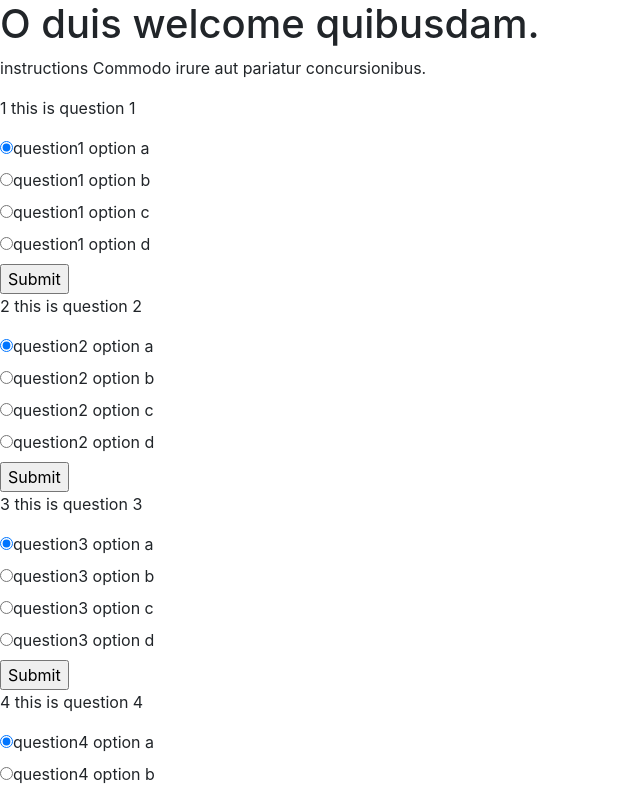
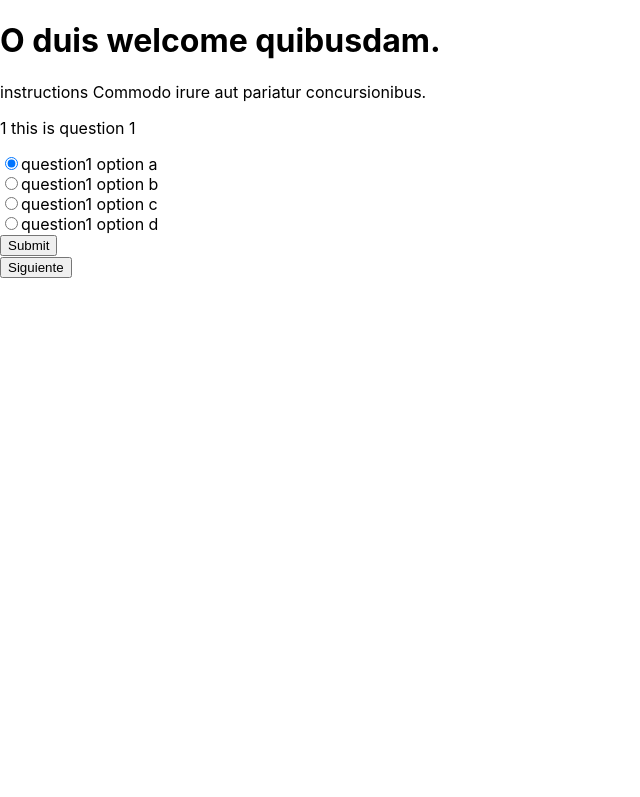
Before and after one commit to eddy-marcos/quiz-app, a React (Create React App) app: page / in a window 1280 px wide. Shown: the top 797 px of the page, without its empty margins (0-640 px from the left). Built offline with nearby package versions, Linux system fonts and the light colour scheme.

Commit message:
complete

```diff
--- a/package.json
+++ b/package.json
@@ -6,9 +6,7 @@
     "@testing-library/jest-dom": "^4.2.4",
     "@testing-library/react": "^9.5.0",
     "@testing-library/user-event": "^7.2.1",
-    "bootstrap": "^4.4.1",
     "react": "^16.13.1",
-    "react-bootstrap": "^1.0.1",
     "react-dom": "^16.13.1",
     "react-scripts": "3.4.1"
   },
--- a/public/index.html
+++ b/public/index.html
@@ -15,7 +15,6 @@
       user's mobile device or desktop. See https://developers.google.com/web/fundamentals/web-app-manifest/
     -->
     <link rel="manifest" href="%PUBLIC_URL%/manifest.json" />
-    <link rel="stylesheet" href= "https://maxcdn.bootstrapcdn.com/bootstrap/4.0.0/css/bootstrap.min.css">
     <!--
       Notice the use of %PUBLIC_URL% in the tags above.
       It will be replaced with the URL of the `public` folder during the build.
--- a/src/App.js
+++ b/src/App.js
@@ -9,11 +9,13 @@ class App extends React.Component {
     this.state = {
       quizes: [],
       checkedRadio: 'optionA',
-      result: ''
+      result: '',
+      activeQuestion: 1
     }
 
     this.updateRadioState = this.updateRadioState.bind(this);
     this.updateResult = this.updateResult.bind(this);
+    this.updateActiveQuestion = this.updateActiveQuestion.bind(this);
   }
 
   componentDidMount() {
@@ -34,9 +36,15 @@ class App extends React.Component {
     });
   }
 
+  updateActiveQuestion(question){
+    this.setState({
+     activeQuestion : question
+    });
+  }
+
   render(){
     return (
-      <>
+      <div className="container">
         <h1>O duis welcome quibusdam.</h1>
         <p>instructions Commodo irure aut pariatur concursionibus.</p>
         <RenderQuiz
@@ -45,8 +53,10 @@ class App extends React.Component {
           currentChecked={this.state.checkedRadio}
           currentResult={this.state.result}
           updateResult={this.updateResult}
+          activeItem={this.state.activeQuestion}
+          updateActiveItem={this.updateActiveQuestion}
           />
-      </>
+      </div>
     );
 
   }
--- a/src/RenderQuiz.js
+++ b/src/RenderQuiz.js
@@ -20,37 +20,43 @@ const RenderQuiz = (props) => {
       return false;
   }
 
+  const handleNext = () => {
+    if (props.activeItem < props.state.length) {
+      props.updateActiveItem(props.activeItem+1);
+    }
+  }
+
     return (
       props.state.map(d => {
           return(
-            <div key={d.question}>
+            <div key={d.question} style={{display: props.activeItem === d.question ? 'block' : 'none'}}>
               <p>{d.question} {d.description}</p>
 
               <form onSubmit={e => handleSubmit(e, d.correctAnswer)}>
                    <div>
                     <input type="radio" id="option1" name={d.question} value={d.question}
-                      checked={props.currentChecked === "optionA"}
+                      checked={props.currentChecked === "optionA" && props.activeItem === d.question}
                       onChange={e => handleRadioCheck("optionA")}
                       />
                       <label htmlFor="option1">{d.options['a']}</label>
                   </div>
                   <div>
                     <input type="radio" id="option2" name={d.question} value={d.question}
-                      checked={props.currentChecked === "optionB"}
+                      checked={props.currentChecked === "optionB" && props.activeItem === d.question}
                       onChange={e => handleRadioCheck("optionB")}
                       />
                       <label htmlFor="option2">{d.options['b']}</label>
                   </div>
                   <div>
                     <input type="radio" id="option3" name={d.question} value={d.question}
-                      checked={props.currentChecked === "optionC"}
+                      checked={props.currentChecked === "optionC" && props.activeItem === d.question}
                       onChange={e => handleRadioCheck("optionC")}
                       />
                       <label htmlFor="option3">{d.options['c']}</label>
                   </div>
                   <div>
                     <input type="radio" id="option4" name={d.question} value={d.question}
-                      checked={props.currentChecked === "optionD"}
+                      checked={props.currentChecked === "optionD" && props.activeItem === d.question}
                       onChange={e => handleRadioCheck("optionD")}
                       />
                       <label htmlFor="option4">{d.options['d']}</label>
@@ -60,6 +66,8 @@ const RenderQuiz = (props) => {
                 </div>
                   <span className="result">{props.currentResult}</span>
               </form>
+
+              <button className="next-btn" onClick={handleNext}>Siguiente</button>
         </div>
           )
         })
--- a/src/index.js
+++ b/src/index.js
@@ -65,9 +65,7 @@ const data = [
 ]
 
 ReactDOM.render(
-  <React.StrictMode>
-   <App quizData={data}/>
-  </React.StrictMode>,
+   <App quizData={data}/>,
   document.getElementById('root')
 );
 
```
Also changed, not shown: 1 other file (tests, documents, lock files or other folders).
